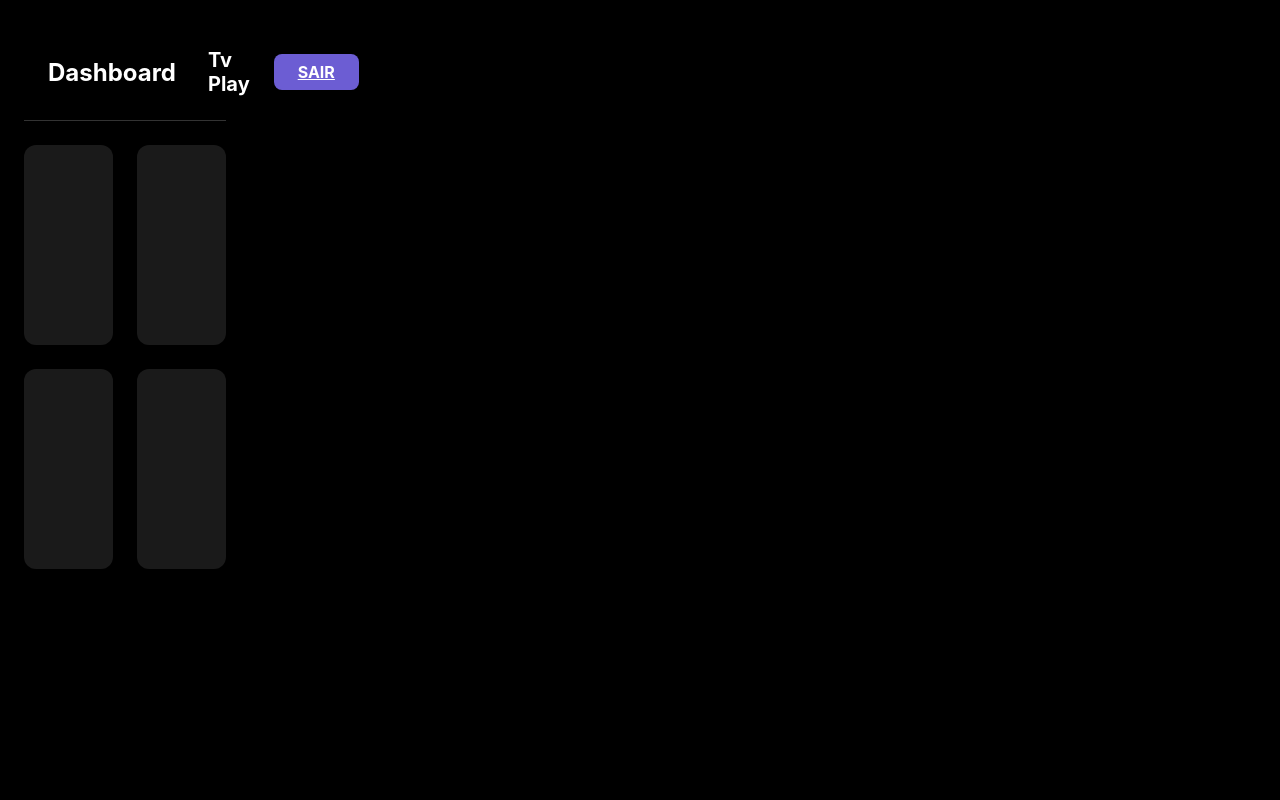
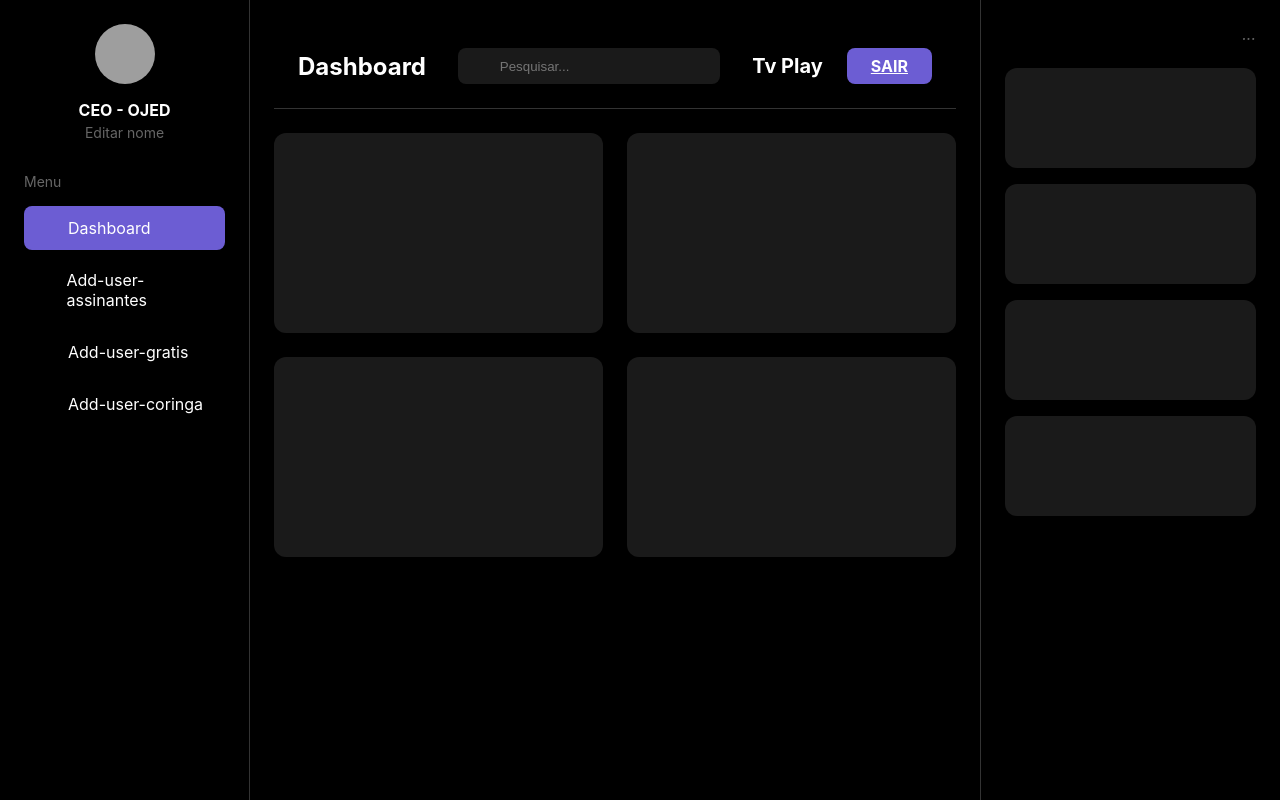
Before and after one commit to Ojedaiecode/TV-PLAY-2.0-DB, a Flask app: page /home in a window 1280 px wide. Run offline with Flask 3, Linux system fonts and the light colour scheme; the visitor is signed in with stand-in values (Sample User, id 1); grey boxes are pictures that could not be loaded.

Commit message:
feat: Reconstrução do layout do dashboard admin conforme design original

```diff
--- a/app/templates/home.html
+++ b/app/templates/home.html
@@ -9,12 +9,50 @@
 </head>
 <body>
     <div class="container">
+        <!-- Sidebar Esquerda -->
+        <aside class="sidebar">
+            <div class="sidebar-header">
+                <div class="avatar">
+                    <img src="{{ url_for('static', filename='img/default-avatar.png') }}" alt="Avatar">
+                </div>
+                <div class="user-info">
+                    <h3>CEO - OJED</h3>
+                    <p>Editar nome</p>
+                </div>
+            </div>
+            <div class="sidebar-menu">
+                <p class="menu-label">Menu</p>
+                <ul>
+                    <li class="active">
+                        <i class="dashboard-icon"></i>
+                        Dashboard
+                    </li>
+                    <li>
+                        <i class="user-icon"></i>
+                        Add-user-assinantes
+                    </li>
+                    <li>
+                        <i class="user-icon"></i>
+                        Add-user-gratis
+                    </li>
+                    <li>
+                        <i class="user-icon"></i>
+                        Add-user-coringa
+                    </li>
+                </ul>
+            </div>
+        </aside>
+
         <!-- Conteúdo Principal -->
         <main class="main-content">
-            <!-- Header com Título e Botão Sair -->
+            <!-- Header com Título e Barra de Pesquisa -->
             <header class="top-header">
                 <div class="header-left">
                     <h1>Dashboard</h1>
+                </div>
+                <div class="search-bar">
+                    <i class="search-icon"></i>
+                    <input type="text" placeholder="Pesquisar...">
                 </div>
                 <div class="header-right">
                     <div class="brand">Tv Play</div>
@@ -25,19 +63,32 @@
             <!-- Grid de Cards -->
             <div class="cards-grid">
                 <div class="card">
-                    <!-- Conteúdo do card será adicionado posteriormente -->
+                    <!-- Card 1 -->
                 </div>
                 <div class="card">
-                    <!-- Conteúdo do card será adicionado posteriormente -->
+                    <!-- Card 2 -->
                 </div>
                 <div class="card">
-                    <!-- Conteúdo do card será adicionado posteriormente -->
+                    <!-- Card 3 -->
                 </div>
                 <div class="card">
-                    <!-- Conteúdo do card será adicionado posteriormente -->
+                    <!-- Card 4 -->
                 </div>
             </div>
         </main>
+
+        <!-- Sidebar Direita -->
+        <aside class="right-sidebar">
+            <div class="more-options">
+                <i class="more-icon">...</i>
+            </div>
+            <div class="right-cards">
+                <div class="right-card"></div>
+                <div class="right-card"></div>
+                <div class="right-card"></div>
+                <div class="right-card"></div>
+            </div>
+        </aside>
     </div>
 </body>
 </html>
```
